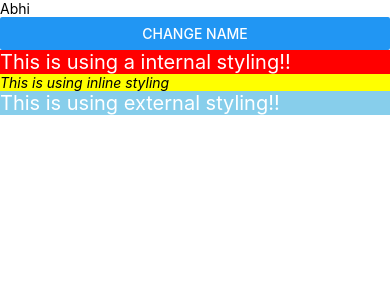
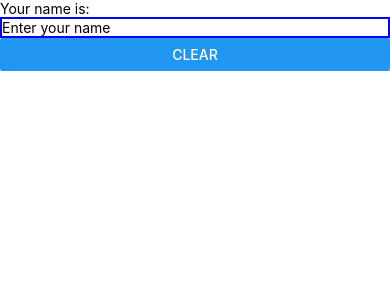
Before and after one commit to Abhishek-yadav-12/React-Native, a React Native app: screen / in a window 390 px wide. Shown: the top 300 px of the page. Built offline with nearby package versions, Linux system fonts and the light colour scheme.

Commit message:
textInput

```diff
--- a/App.tsx
+++ b/App.tsx
@@ -37,38 +37,55 @@
 
 // export default App;
 
-import React, {useState} from 'react';
-import {Button, Text, View} from 'react-native';
-import external from './style';
+// import React, {useState} from 'react';
+// import {Button, Text, View} from 'react-native';
+// import external from './style';
+
+// const App = () => {
+//   const [name, setName] = useState('Abhi');
+
+//   const changeName = () => {
+//     if(name == 'Abhi'){
+//       setName('Zen');
+//     }
+//     else{
+//       setName('Abhi');
+//     }
+//   }
+//   return (
+//     <View>
+//       <Text>{name}</Text>
+//       <Button title="Change Name" onPress={changeName}></Button>
+//       <Text style={styles.textBox}>This is using a internal styling!! </Text>
+//       <Text style={{fontStyle: 'italic', backgroundColor: 'yellow'}}>This is using inline styling</Text>
+//       <Text style={external.textBox}>This is using external styling!!</Text>
+//     </View>
+//   );
+// };
+
+// const styles = {
+//   textBox: {
+//     fontSize: 20,
+//     color: 'white',
+//     backgroundColor: 'red'
+//   }
+// }
+
+// export default App;
+
+import React, {useState} from "react";
+import { View, Text, Button, TextInput } from "react-native";
 
 const App = () => {
-  const [name, setName] = useState('Abhi');
 
-  const changeName = () => {
-    if(name == 'Abhi'){
-      setName('Zen');
-    }
-    else{
-      setName('Abhi');
-    }
-  }
+  const [name, setName] = useState('');
   return (
     <View>
-      <Text>{name}</Text>
-      <Button title="Change Name" onPress={changeName}></Button>
-      <Text style={styles.textBox}>This is using a internal styling!! </Text>
-      <Text style={{fontStyle: 'italic', backgroundColor: 'yellow'}}>This is using inline styling</Text>
-      <Text style={external.textBox}>This is using external styling!!</Text>
+      <Text>Your name is: {name}</Text>
+      <TextInput style={{borderColor: 'blue', borderWidth: 2}} onChangeText={(name)=>(setName(name))} placeholder="Enter your name" value={name}/>
+      <Button onPress={()=> {setName('')}} title="clear" />
     </View>
   );
 };
 
-const styles = {
-  textBox: {
-    fontSize: 20,
-    color: 'white',
-    backgroundColor: 'red'
-  }
-}
-
 export default App;
```
